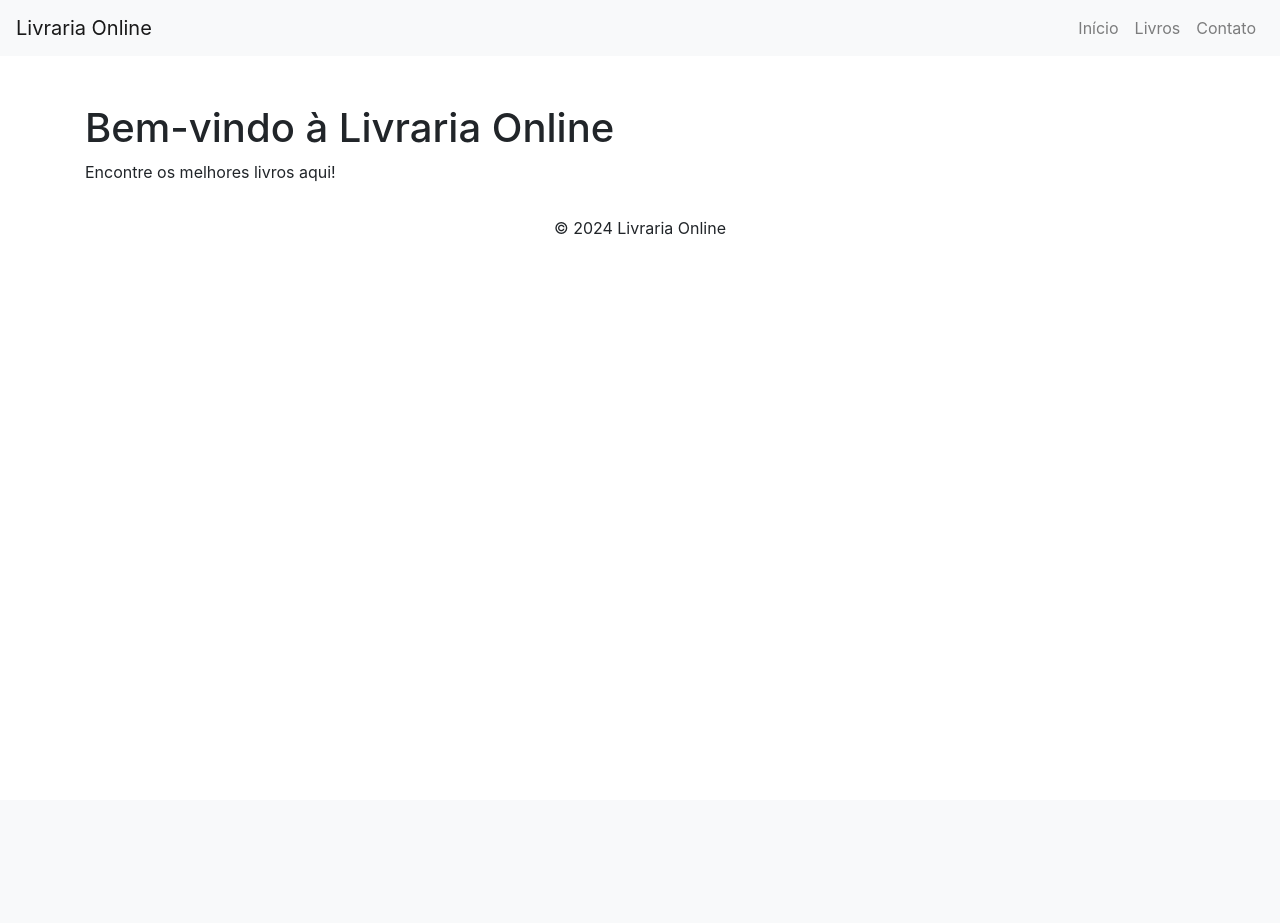
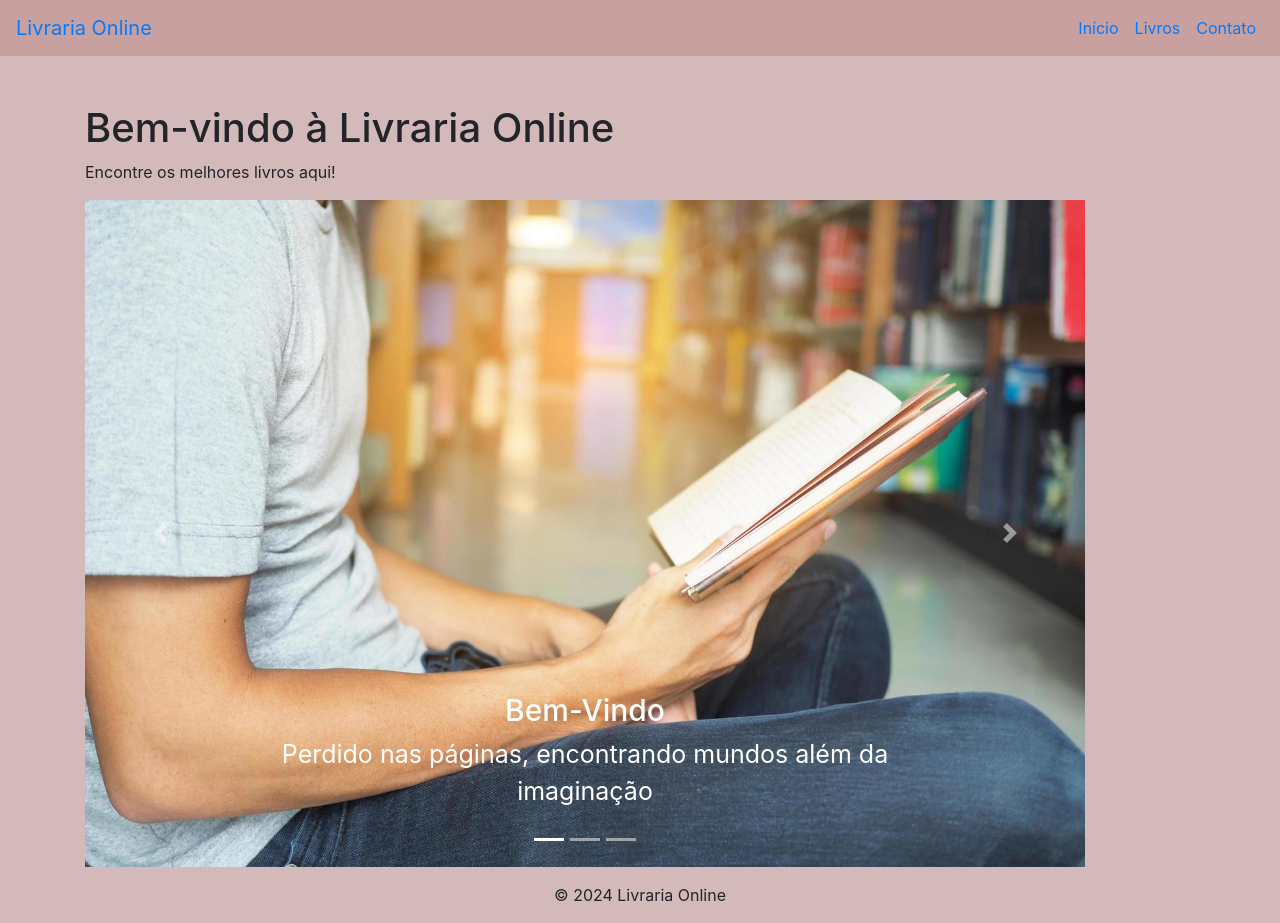
Before and after one commit to rodrigols48-dev/Cafe-Leitura, a PHP site: page / in a window 1280 px wide. Before the commit the page ends 235 px from the top, so only its background shows below. Run offline with PHP 8.4, Linux system fonts and the light colour scheme.

Commit message:
rock
SHOW DE BOLA

```diff
--- a/index.php
+++ b/index.php
@@ -4,14 +4,13 @@
     <meta charset="UTF-8">
     <meta name="viewport" content="width=device-width, initial-scale=1.0">
     <title>Livraria Online</title>
-    <!-- Inclua os arquivos CSS do Bootstrap -->
     <link rel="stylesheet" href="https://stackpath.bootstrapcdn.com/bootstrap/4.5.2/css/bootstrap.min.css">
-    <!-- Seu arquivo CSS personalizado -->
-    <link rel="stylesheet" href="styles.css">
+    <link rel="stylesheet" href="style.css">
+    <link rel="icon" href="img/Café e livro 25.PNG">
 </head>
 <body>
     <header>
-        <nav class="navbar navbar-expand-lg navbar-light bg-light">
+        <nav class="navbar navbar-expand-lg ">
             <a class="navbar-brand" href="#">Livraria Online</a>
             <button class="navbar-toggler" type="button" data-toggle="collapse" data-target="#navbarNav" aria-controls="navbarNav" aria-expanded="false" aria-label="Toggle navigation">
                 <span class="navbar-toggler-icon"></span>
@@ -25,7 +24,7 @@
                         <a class="nav-link" href="#">Livros</a>
                     </li>
                     <li class="nav-item">
-                        <a class="nav-link" href="#">Contato</a>
+                        <a class="nav-link" href="https://api.whatsapp.com/send?phone=85997665652">Contato</a>
                     </li>
                 </ul>
             </div>
@@ -35,6 +34,46 @@
     <section class="container mt-5">
         <h1>Bem-vindo à Livraria Online</h1>
         <p>Encontre os melhores livros aqui!</p>
+        <div id="carouselExampleIndicators" class="carousel slide" data-ride="carousel">
+            <ol class="carousel-indicators">
+                <li data-target="#carouselExampleIndicators" data-slide-to="0" class="active"></li>
+                <li data-target="#carouselExampleIndicators" data-slide-to="1"></li>
+                <li data-target="#carouselExampleIndicators" data-slide-to="2"></li>
+            </ol>
+
+            <div class="carousel-inner">
+                <div class="carousel-item active">
+                    <img class="d-block w-100" src="img/19050255-vista-lateral-de-livros-de-leitura-de-estudante-do-sexo-masculino-na-biblioteca-gratis-foto.jpg" alt="Primeiro Slide">
+                    <div class="carousel-caption d-none d-md-block">
+                        <h5 style="font-size:30px;">Bem-Vindo</h5>
+                        <p style="font-size:25px;">Perdido nas páginas, encontrando mundos além da imaginação</p>
+                    </div>
+                </div>
+                <div class="carousel-item">
+                    <img class="d-block w-100" src="img/pexels-photo-5852461.jpeg" alt="Segundo Slide">
+                    <div class="carousel-caption d-none d-md-block">
+                        <h5 style="font-size:30px;">Caminhos Literários</h5>
+                        <p style="font-size:25px;">Viaje sem sair do lugar, apenas abrindo um livro.</p>
+                    </div>
+                </div>
+                <div class="carousel-item">
+                    <img class="d-block w-100" src="img/pexels-rethaferguson-3060324.jpg" alt="Terceiro Slide">
+                    <div class="carousel-caption d-none d-md-block">
+                        <h5 style="font-size:30px;">Trilhas de Papel</h5>
+                        <p style="font-size:25px;">Caminhe por caminhos literários que nunca se apagam.</p>
+                    </div>
+                </div>
+
+            <a class="carousel-control-prev" href="#carouselExampleIndicators" role="button" data-slide="prev">
+                <span class="carousel-control-prev-icon" aria-hidden="true"></span>
+                <span class="sr-only">Anterior</span>
+            </a>
+            <a class="carousel-control-next" href="#carouselExampleIndicators" role="button" data-slide="next">
+                <span class="carousel-control-next-icon" aria-hidden="true"></span>
+                <span class="sr-only">Próximo</span>
+            </a>
+            </div>
+        </div>
         <!-- Adicione mais conteúdo aqui, como listagem de livros, formulários de pesquisa, etc. -->
     </section>
 
--- /dev/null
+++ b/style.css
@@ -0,0 +1,21 @@
+nav{
+    background-color: rgb(200, 160, 160);
+}
+
+body{
+    background-color: rgb(211, 185, 185);
+}
+
+navbar-brand{
+    background-color: #fff;
+}
+
+
+.carousel{
+    width: 1000px;
+}
+
+.carousel-item img {
+    width: 100%;
+    object-fit: cover;
+}
```
Also changed, not shown: img/19050255-vista-lateral-de-livros-de-leitura-de-estudante-do-sexo-masculino-na-biblioteca-gratis-foto.jpg (added), img/Café e livro 25.PNG (added), img/Café e livro.PNG (added), img/Imagem do WhatsApp de 2023-12-08 à(s) 14.46.32_b097cebc.jpg (added), img/livro-de-leitura-de-mulher-sorridente-em-plano-medio_23-2148973368.avif (added), img/pexels-photo-5852461.jpeg (added), img/pexels-rethaferguson-3060324.jpg (added).
